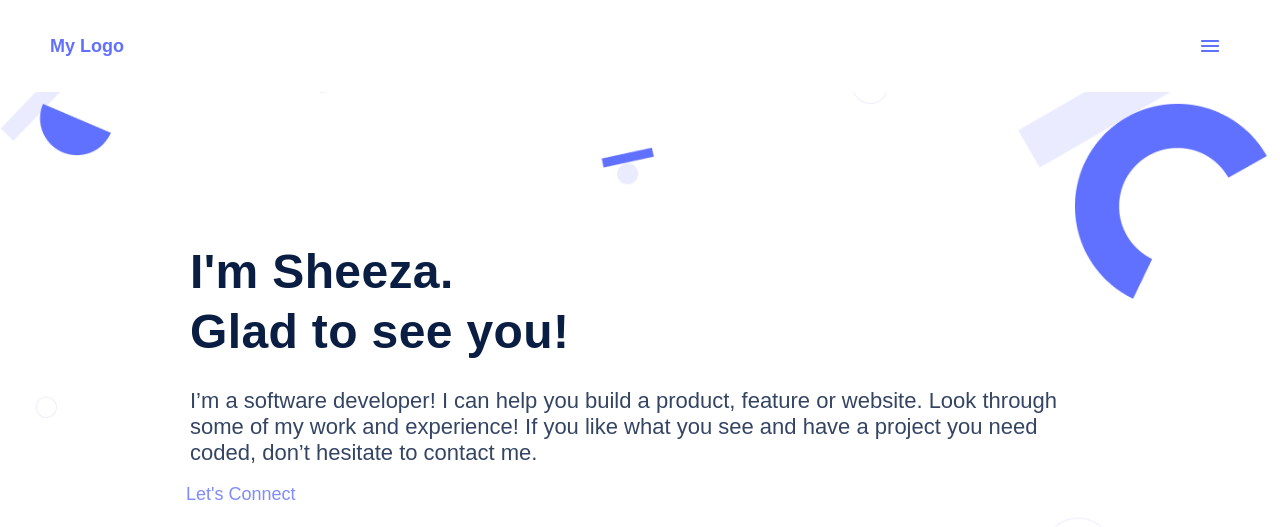
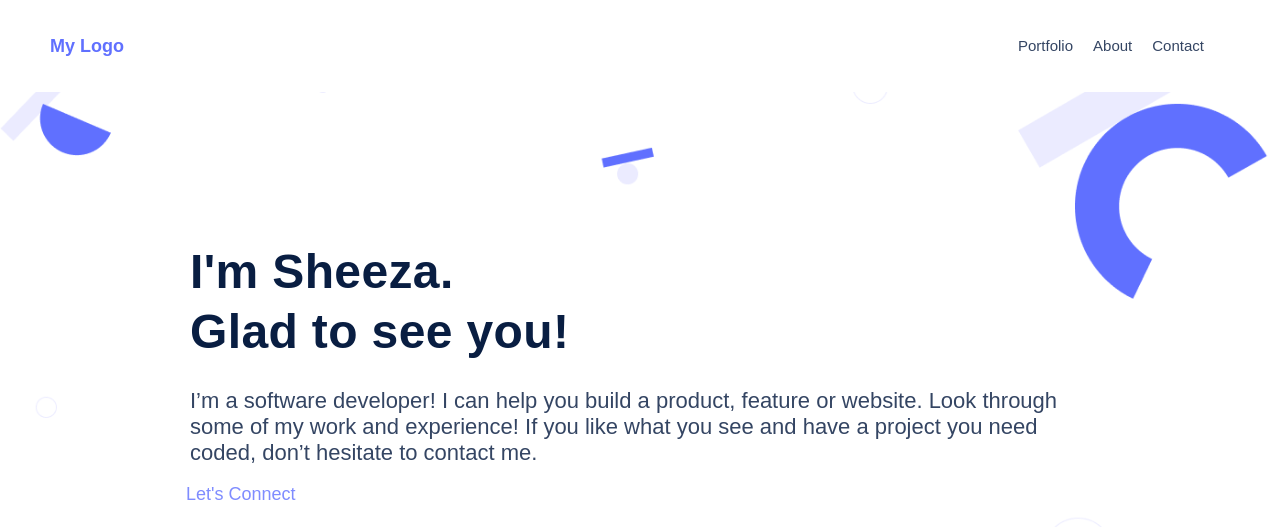
Before and after one commit to Sheeza39/portfolio, a website: page index.html in a window 1280 px wide. Shown: the top 527 px of the page. Drawn offline with Linux system fonts and the light colour scheme.

Commit message:
fixed navbar

```diff
--- a/index.html
+++ b/index.html
@@ -10,6 +10,13 @@
     <div class="main-container">
         <header class="header">
             <h1>My Logo</h1>
+            <nav>
+                <ul>
+                    <li>Portfolio</li>
+                    <li>About</li>
+                    <li>Contact</li>
+                </ul>
+            </nav>
             <img src="images/Enabled.png" alt="menu-icon">
         </header>
 
--- a/style.css
+++ b/style.css
@@ -25,6 +25,10 @@ body {
     align-items: center;
     padding: 20px;
     background-color: #ffffff;
+}
+
+.header ul{
+    display: none;
 }
 
 .header img {
@@ -324,6 +328,27 @@ color:#000000;
 
     }
 
+    .header img{
+        display: none;
+    }
+
+    .header ul{
+        display: flex;
+        list-style: none;
+        gap: 20px;
+        width: 62px;
+        height: 20px;
+        margin-right: 150px;
+        color: #344563;
+        font-size: 15px;
+        font-weight: 500;
+        line-height: 20px;
+        text-align: center;
+
+
+
+    }
+
     .intro-section {
         padding: 150px 190px;
         background-image:url('images/Desktop/Header\ bg@2x.png');
```
